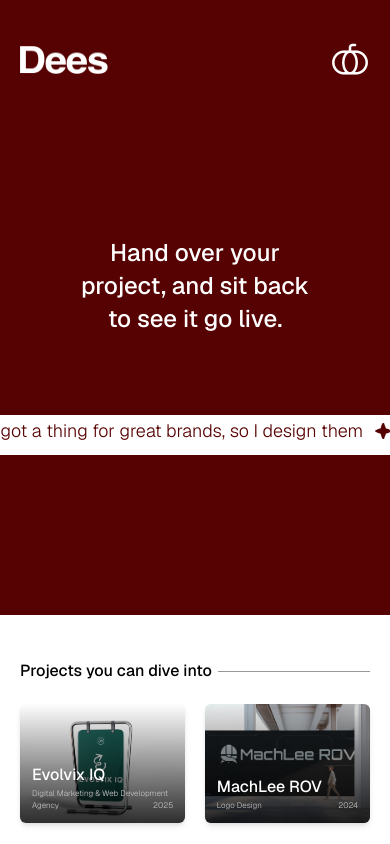
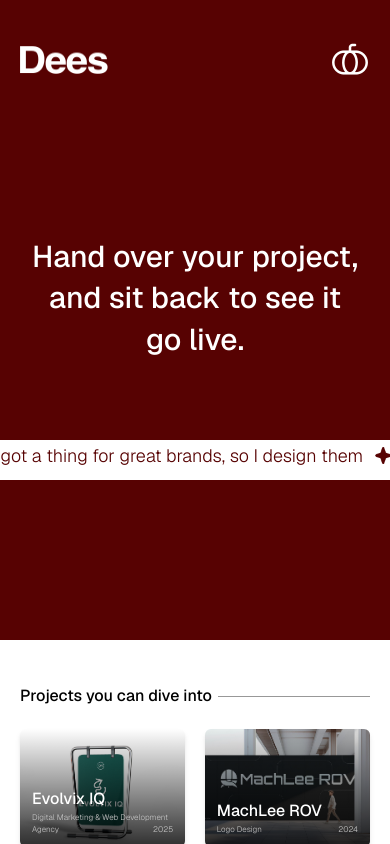
Before and after one commit to nrmcodes22/Dees, a Next.js app: page / in a window 390 px wide. Shown: the top 844 px of the page. Built offline with nearby package versions, Linux system fonts and the light colour scheme.

Commit message:
hero fix

```diff
--- a/home_page/hero1.jsx
+++ b/home_page/hero1.jsx
@@ -22,7 +22,7 @@ export default function Hero1() {
       <motion.h1
         className="
           lg:mt-60 md:mt-48
-          text-2xl md:text-4xl lg:text-5xl
+          text-3xl md:text-5xl lg:text-6xl
           font-medium text-white
           leading-snug md:leading-tight lg:leading-[4.5rem]
           lg:mx-64 md:mx-40 mx-8
@@ -50,9 +50,9 @@ export default function Hero1() {
           initial="hidden"
           animate="show"
         >
-          Hand over your <br />
-          project, and sit back <br />
-          to see it go live.
+          Hand over your project,<br/>
+          and sit back to see it  <br />
+          go live.
         </motion.div>
       </motion.h1>
 
```
